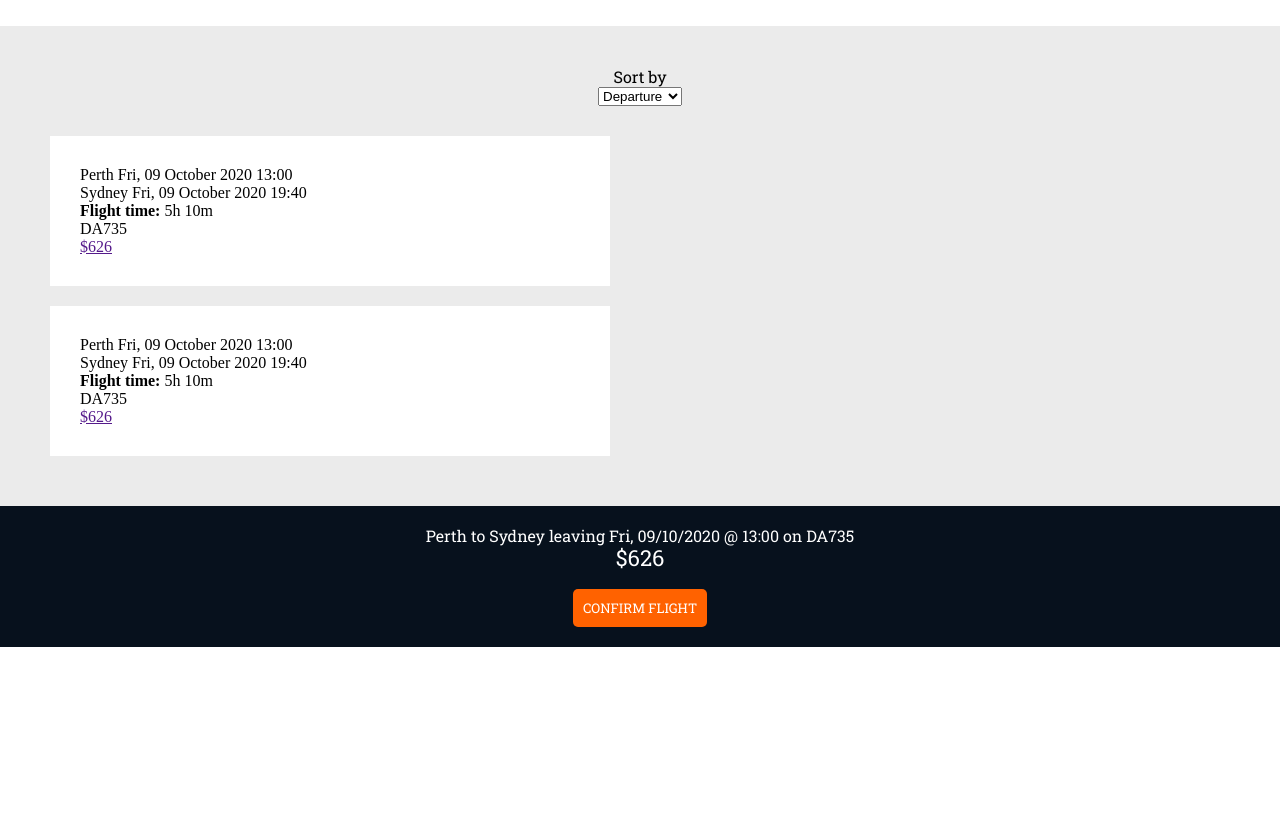
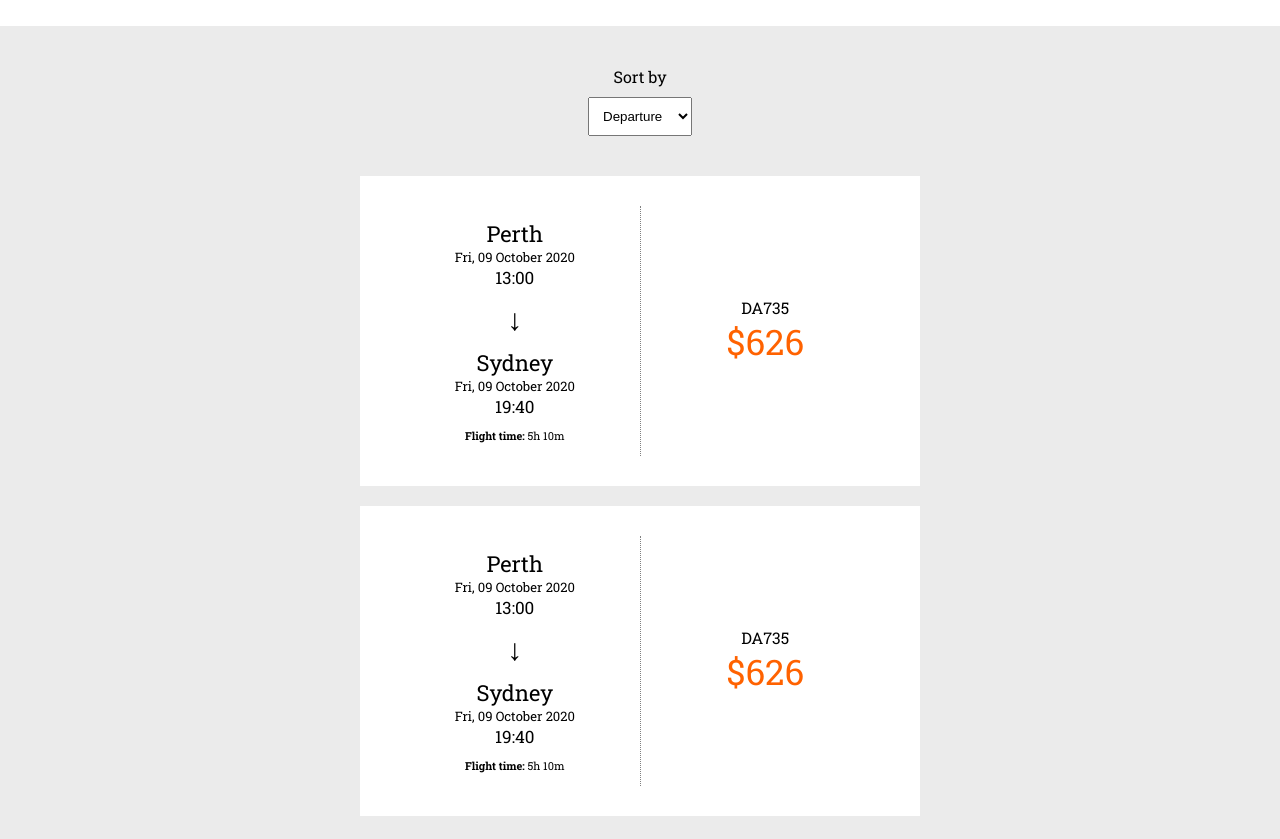
Before and after one commit to flydreamair/flydreamair, a plain HTML site: page search.html in a window 1280 px wide. Shown: the part 440-1279 px from the top of the page. Before the commit the page ends 1087 px from the top, so only its background shows below. Drawn offline with Linux system fonts and the light colour scheme.

Commit message:
search styling finished

```diff
--- a/search.html
+++ b/search.html
@@ -74,31 +74,38 @@
                     </select>
                 </div>
 
+                <div class="search-flight-container">
+                    <div class="search-flight-results">
                         <!-- start flight result 1 -->
                         <div class="search-flight-box">
                             <!-- left-side flight details -->
-                    <div>
+                            <div class="flight-left-container">
+                                <div class="flight-left">
                                     <div class="flight-departure">
-                            Perth
-                            Fri, 09 October 2020
-                            13:00
+                                        <p class="flight-depart-city">Perth</p>
+                                        <p class="flight-depart-date">Fri, 09 October 2020</p>
+                                        <p class="flight-depart-time">13:00</p>
                                     </div>
+                                    <div class="flight-arrow">↓</div>
                                     <div class="flight-arrival">
-                            Sydney
-                            Fri, 09 October 2020
-                            19:40
+                                        <p class="flight-arrive-city">Sydney</p>
+                                        <p class="flight-arrive-date">Fri, 09 October 2020</p>
+                                        <p class="flight-arrive-time">19:40</p>
                                     </div>
                                     <div class="flight-time"><b>Flight time:</b> 5h 10m</div>
+                                </div>
                             </div>
                             <!-- dotted divider -->
 
                             <!-- right-side flight number and price -->
-                    <div>
+                            <div class="flight-right-container">
+                                <div class="flight-right">
                                     <div class="flight-number">
                                         DA735
                                     </div>
                                     <div class="flight-price">
                                         <a href="">$626</a>
+                                    </div>
                                 </div>
                             </div>
                         </div>
@@ -108,23 +115,27 @@
                         <!-- start flight result 2 -->
                         <div class="search-flight-box">
                             <!-- left-side flight details -->
-                    <div>
+                            <div class="flight-left-container">
+                                <div class="flight-left">
                                     <div class="flight-departure">
-                            Perth
-                            Fri, 09 October 2020
-                            13:00
+                                        <p class="flight-depart-city">Perth</p>
+                                        <p class="flight-depart-date">Fri, 09 October 2020</p>
+                                        <p class="flight-depart-time">13:00</p>
                                     </div>
+                                    <div class="flight-arrow">↓</div>
                                     <div class="flight-arrival">
-                            Sydney
-                            Fri, 09 October 2020
-                            19:40
+                                        <p class="flight-arrive-city">Sydney</p>
+                                        <p class="flight-arrive-date">Fri, 09 October 2020</p>
+                                        <p class="flight-arrive-time">19:40</p>
                                     </div>
                                     <div class="flight-time"><b>Flight time:</b> 5h 10m</div>
+                                </div>
                             </div>
                             <!-- dotted divider -->
 
                             <!-- right-side flight number and price -->
-                    <div>
+                            <div class="flight-right-container">
+                                <div class="flight-right">
                                     <div class="flight-number">
                                         DA735
                                     </div>
@@ -133,7 +144,10 @@
                                     </div>
                                 </div>
                             </div>
+                        </div>
                         <!-- end flight result 2 -->
+                    </div>
+                </div>
 
             </div>
             <!-- end of grey box -->
--- a/style.css
+++ b/style.css
@@ -298,14 +298,66 @@ margin-bottom: 5px;
 .departure-date {
     font-size: 13px;
 }
-.search-flight-box {
-    background-color: white;
-    padding: 30px;
-    margin: 20px;
-    width: 500px;
-}
+
 .select-dropdown {
     text-align: center;
     font-family: Roboto Slab;
     padding: 10px;
 }
+select#sort-by {
+    padding: 10px;
+    margin: 10px;
+}
+.search-flight-container {
+    display: flex;
+    justify-content: center;
+}
+.search-flight-box {
+    display: flex;
+    justify-content: space-between;
+    font-family: Roboto Slab;
+    background-color: white;
+    padding: 30px;
+    margin: 20px;
+    width: 500px;
+    min-height: 250px;
+}
+.flight-left-container, .flight-right-container {
+    text-align: center;
+    width: 50%;
+}
+.flight-left p {
+    margin: 0;
+}
+.flight-left-container {
+    border-right: dotted 1px gray;
+}
+.flight-left-container, .flight-right-container {
+    display: flex;
+    justify-content: center;
+    align-items: center;
+}
+.flight-price a {
+    color: #ff6200;
+    text-decoration: none;
+    font-size: 35px;
+}
+.flight-depart-city, .flight-arrive-city {
+    font-size: 22px;
+}
+.flight-depart-date, .flight-arrive-date {
+    font-size: 13px;
+}
+.flight-depart-time, .flight-arrive-time {
+    font-size: 17px;
+}
+.flight-time {
+    font-size: 11px;
+}
+.flight-arrow {
+    font-size: 30px;
+    margin-bottom: 10px;
+}
+.flight-departure, .flight-arrival {
+    margin-bottom: 10px;
+}
```
Lines whose indentation alone changed are shown as unchanged.
